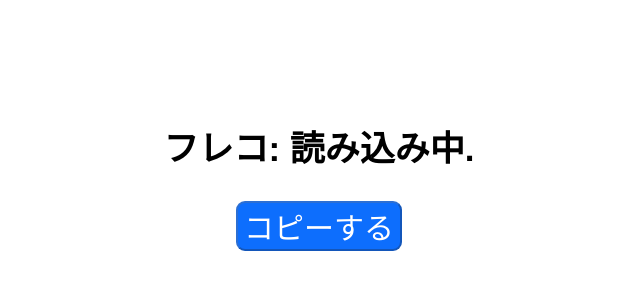
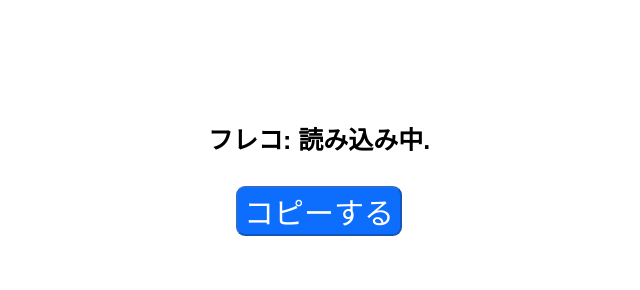
Before and after one commit to ulz0u2/n20, a plain HTML site: page index.html in a window 1280 px wide. Shown: the whole page, without its empty margins (321-961 px from the left). Drawn offline with Linux system fonts and the light colour scheme.

Commit message:
Update index.html

```diff
--- a/index.html
+++ b/index.html
@@ -7,7 +7,7 @@
 </head>
 <body style="text-align: center; font-family: 'Yu Gothic', 'メイリオ', sans-serif;">
 
-  <div id="copyStatus" style="font-size: 35px; margin-top: 120px; font-weight: bold;">
+  <div id="copyStatus" style="font-size: 25px; margin-top: 120px; font-weight: bold;">
     フレコ: 読み込み中.
   </div>
   <button onclick="copyToClipboard()" id="copyButton"
@@ -19,6 +19,7 @@
 
     function startLoadingAnimation() {
       const copyStatus = document.getElementById('copyStatus');
+      copyStatus.style.fontSize = '25px'; // ローディング時は小さく
       let dots = 1;
       clearInterval(loadingInterval);
       loadingInterval = setInterval(() => {
@@ -29,7 +30,9 @@
 
     function stopLoadingAnimation(text) {
       clearInterval(loadingInterval);
-      document.getElementById('copyStatus').innerText = text;
+      const copyStatus = document.getElementById('copyStatus');
+      copyStatus.style.fontSize = '35px'; // フレコ表示時は大きく
+      copyStatus.innerText = text;
     }
 
     window.onload = displayInitialStatus;
```
